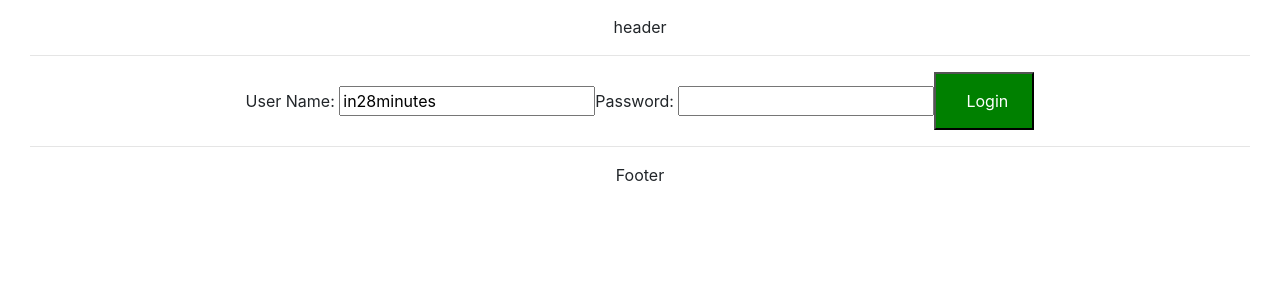
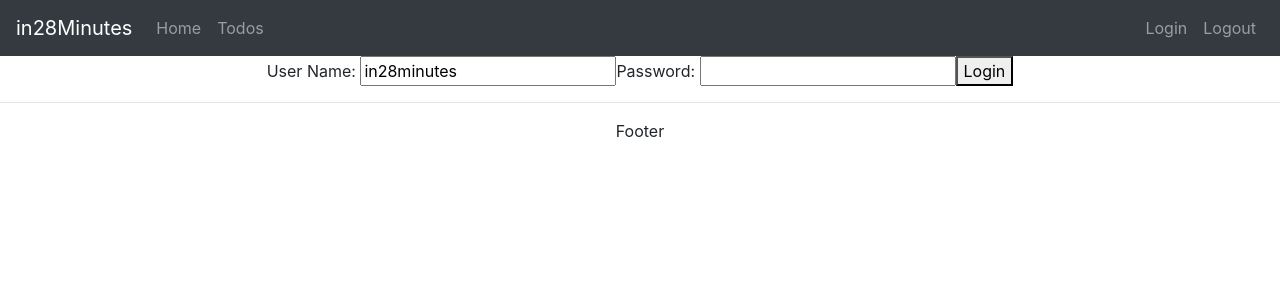
Before and after one commit to davigre/SpringBootAndReactCourse, a React (Create React App) app in the folder my-app/: page / in a window 1280 px wide. Shown: the top 300 px of the page. Built offline with nearby package versions, Linux system fonts and the light colour scheme.

Commit message:
48 - Creating a menu with Navigation Links

```diff
--- a/my-app/src/App.js
+++ b/my-app/src/App.js
@@ -1,8 +1,8 @@
 import React, { Component } from 'react';
-import FirstComponent from './components/learning-examples/FirstComponent';
-import SecondComponent from './components/learning-examples/SecondComponent';
-import ThirdComponent from './components/learning-examples/ThirdComponent';
-import Counter from './components/counter/Counter';
+// import FirstComponent from './components/learning-examples/FirstComponent';
+// import SecondComponent from './components/learning-examples/SecondComponent';
+// import ThirdComponent from './components/learning-examples/ThirdComponent';
+// import Counter from './components/counter/Counter';
 import TodoApp from './components/todo/TodoApp';
 
 import './App.css';
@@ -19,34 +19,32 @@
     }
 }
 
+// function FourthComponent() {
 
+//     return (
+//         <div className="fourthComponent">Fourth Component</div>
+//     )
 
-function FourthComponent() {
+// }
 
-    return (
-        <div className="fourthComponent">Fourth Component</div>
-    )
+// class LearningComponents extends Component {
 
-}
+//     render() {
 
-class LearningComponents extends Component {
+//         return (
 
-    render() {
+//             <div className="LearningComponenets">
+//                 My Hello World
+//                 <FirstComponent/>
+//                 <SecondComponent/>
+//                 <ThirdComponent/>
+//                 <FourthComponent/>
+//             </div>
 
-        return (
+//         )
 
-            <div className="LearningComponenets">
-                My Hello World
-                <FirstComponent/>
-                <SecondComponent/>
-                <ThirdComponent/>
-                <FourthComponent/>
-            </div>
+//     }
 
-        )
-
-    }
-
-}
+// }
 
 export default App;
--- a/my-app/src/components/todo/TodoApp.jsx
+++ b/my-app/src/components/todo/TodoApp.jsx
@@ -9,8 +9,8 @@
 
         return (
             <div className="TodoApp">
-                <HeaderComponent/>
                 <Router>
+                    <HeaderComponent/>
                     <Routes>
                         <Route path="/" element={<LoginComponentWithNavigation />} />
                         <Route path="/login" element={<LoginComponentWithNavigation />} />
@@ -18,8 +18,8 @@
                         <Route path="/todos" element={<ListTodosComponent />} />
                         <Route path="*" element={<ErrorComponent/>} />
                     </Routes>
+                    <FooterComponent/>
                 </Router>
-                <FooterComponent/>
             </div>
         )
 
@@ -33,7 +33,21 @@
 
         return (
 
-            <div>header<hr/></div>
+            <header>
+
+                <nav className="navbar navbar-expand-md navbar-dark bg-dark">
+                    <div><a href="http://www.in28minutes.com" className='navbar-brand'>in28Minutes</a></div>
+                    <ul className="navbar-nav">
+                        <li><Link className="nav-link" to="/welcome/in28minutes" >Home</Link></li>
+                        <li><Link className="nav-link" to="/todos" >Todos</Link></li>
+                    </ul>
+                    <ul className="navbar-nav navbar-collapse justify-content-end">
+                        <li><Link className="nav-link" to="/login" >Login</Link></li>
+                        <li><Link className="nav-link" to="/logout" >Logout</Link></li>
+                    </ul>
+                </nav>
+
+            </header>
 
         )
 
```
